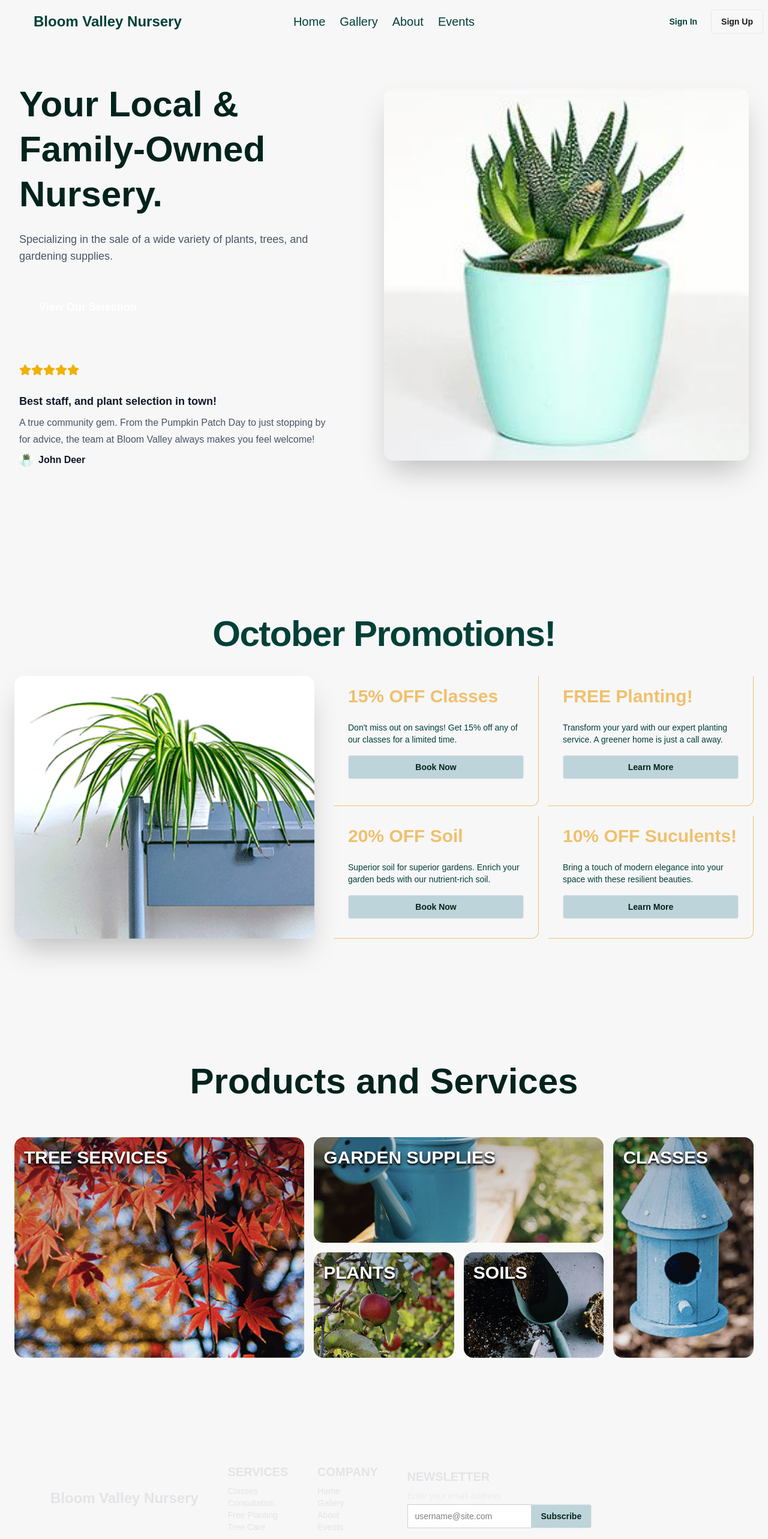
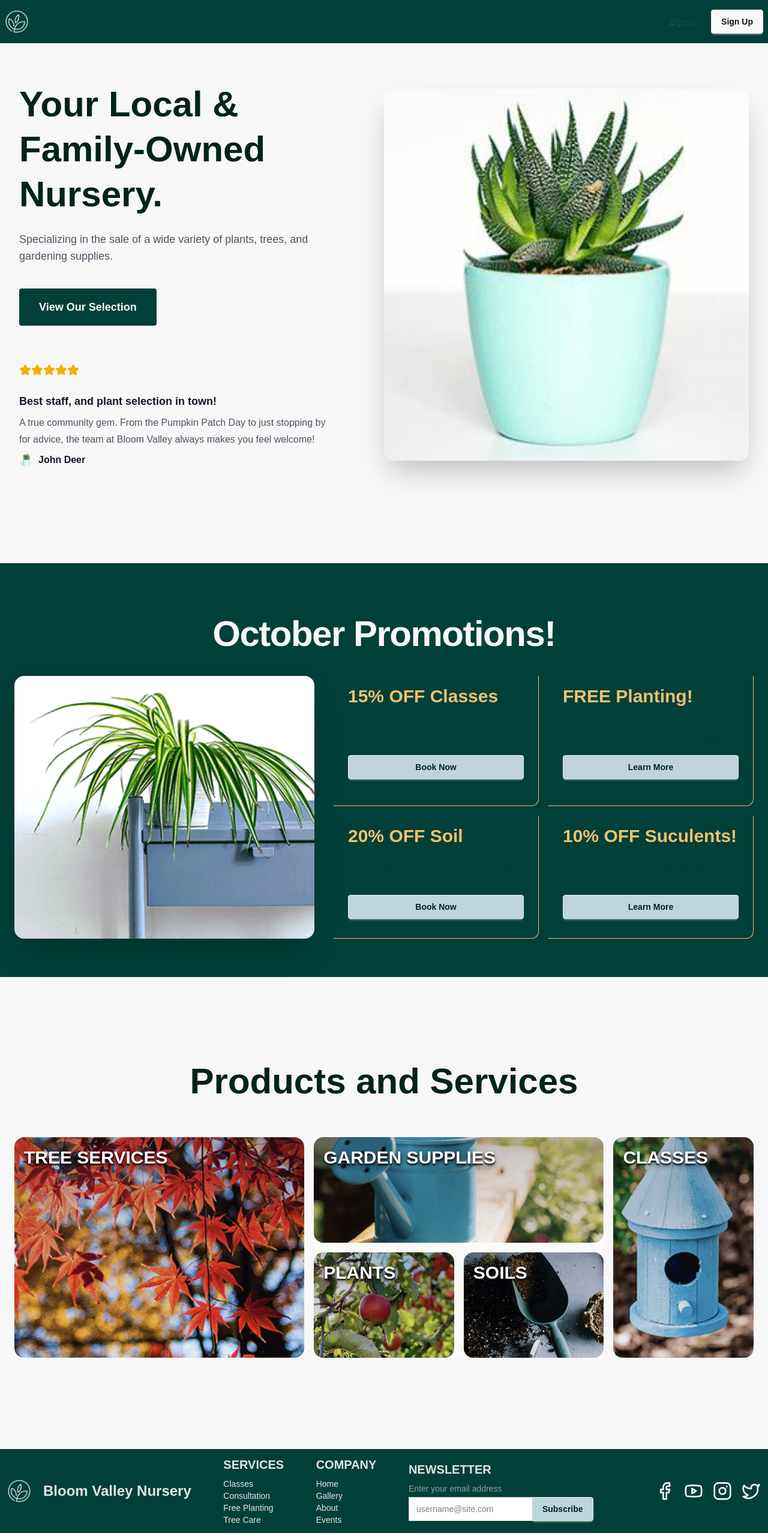
Before and after one commit to davemasilungan/bloom-valley, a Next.js app: page / in a window 1280 px wide. Shown: the top 2566 px of the page at 60% size. Built offline with nearby package versions, Linux system fonts and the light colour scheme.

Commit message:
Fixex_background_color_issues

```diff
--- a/src/components/Footer.tsx
+++ b/src/components/Footer.tsx
@@ -18,7 +18,7 @@ const Footer = () => {
   ];
 
   return (
-    <footer className="bg-background footer sm:footer-horizontal text-neutral-content items-center p-6 mt-6">
+    <footer className="bg-[#014038] footer sm:footer-horizontal text-neutral-content items-center p-3 mt-3">
       <aside className="grid-flow-col items-center">
         <Link href="/">
           <Image
--- a/src/components/HomeHero.tsx
+++ b/src/components/HomeHero.tsx
@@ -18,8 +18,8 @@ const HomeHero = () => {
 
               <Link
                 href="/gallery"
-                title=""
-                className="inline-flex px-8 py-4 mt-8 text-lg font-bold text-white transition-all duration-200 bg-background border border-transparent rounded sm:mt-10 font-pj hover:bg-gray-600 focus:outline-none focus:ring-2 focus:ring-offset-2 focus:ring-gray-900"
+                title="View Our Selection Button"
+                className="inline-flex px-8 py-4 mt-8 text-lg font-bold text-white transition-all duration-200 bg-[#014038] border border-transparent rounded sm:mt-10 font-pj hover:bg-[#96BAA0] focus:outline-none focus:ring-2 focus:ring-offset-2 focus:ring-gray-900"
                 role="button"
               >
                 View Our Selection
--- a/src/components/HomePromo.tsx
+++ b/src/components/HomePromo.tsx
@@ -2,17 +2,17 @@ import Link from "next/link";
 
 const HomePromo = () => {
   return (
-    <div className="max-w-screen-xl mx-auto py-8 px-4 lg:py-16 lg:px-6">
+    <div className="max-w-screen-xl mx-auto py-8 px-4 lg:py-16 lg:px-6 bg-[#014038]">
       <div className="text-center mb-10">
-        <h2 className="text-6xl tracking-tight font-bold sm:text-800 mt-6">
+        <h2 className="text-6xl text-[#F7F7F7] tracking-tight font-bold sm:text-800 mt-6">
           October Promotions!
         </h2>
       </div>
 
-      <div className="flex flex-col md:flex-row">
+      <div className="flex flex-col lg:flex-row">
         <div className="mr-0 md:mr-8 mb-6 md:mb-0">
           <img
-            className="rounded-2xl shadow-2xl overflow-hidden h-full object-cover sm:w-full mx-auto"
+            className="rounded-2xl shadow-2xl overflow-hidden h-full object-cover mx-auto"
             src="/images/Client1_SpiderPlant.png"
             alt="Potting Soil Image"
           />
--- a/src/components/Navbar.tsx
+++ b/src/components/Navbar.tsx
@@ -35,7 +35,7 @@ const Navbar = () => {
       : navLinks;
 
   return (
-    <div className="navbar bg-background sticky top-0 z-50">
+    <div className="navbar bg-[#014038] sticky top-0 z-50">
       <div className="navbar-start">
         <div className="dropdown">
           <div tabIndex={0} role="button" className="btn btn-ghost lg:hidden">
@@ -56,7 +56,7 @@ const Navbar = () => {
           </div>
           <ul
             tabIndex={-1}
-            className="menu menu-sm dropdown-content bg-background rounded-box z-1 mt-3 w-52 p-2 shadow"
+            className="menu menu-sm dropdown-content bg-[#014038] rounded-box z-1 mt-3 w-52 p-2 shadow"
           >
             {/* Hamburger dropdown menu navigationlinks */}
             {filteredNavLinks.map((link, index) => (
```
